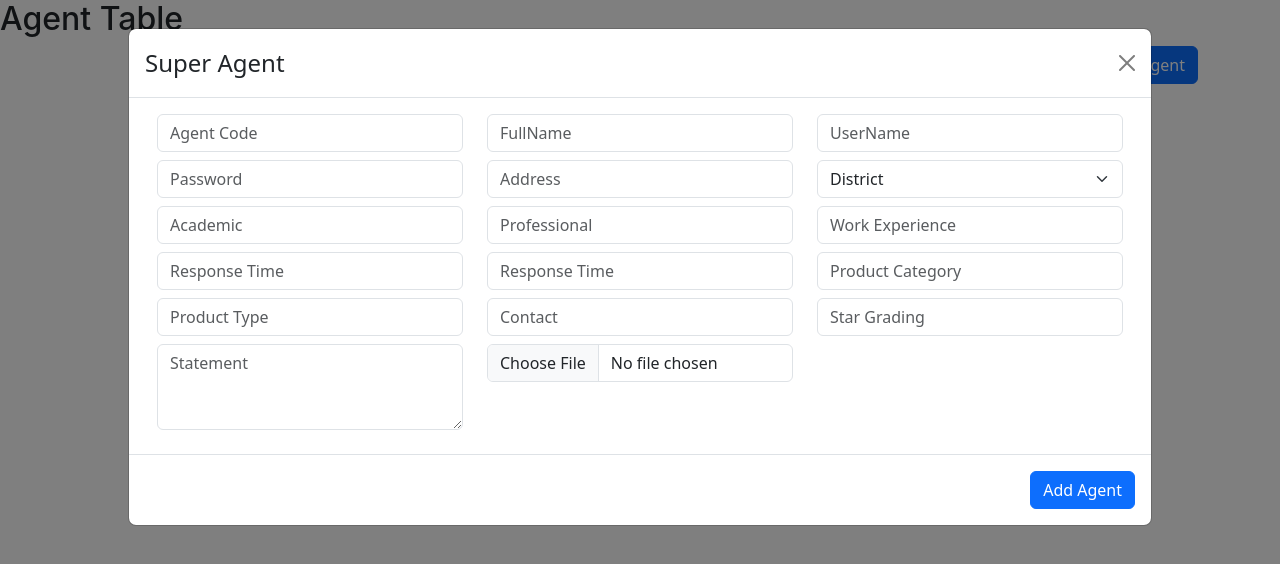
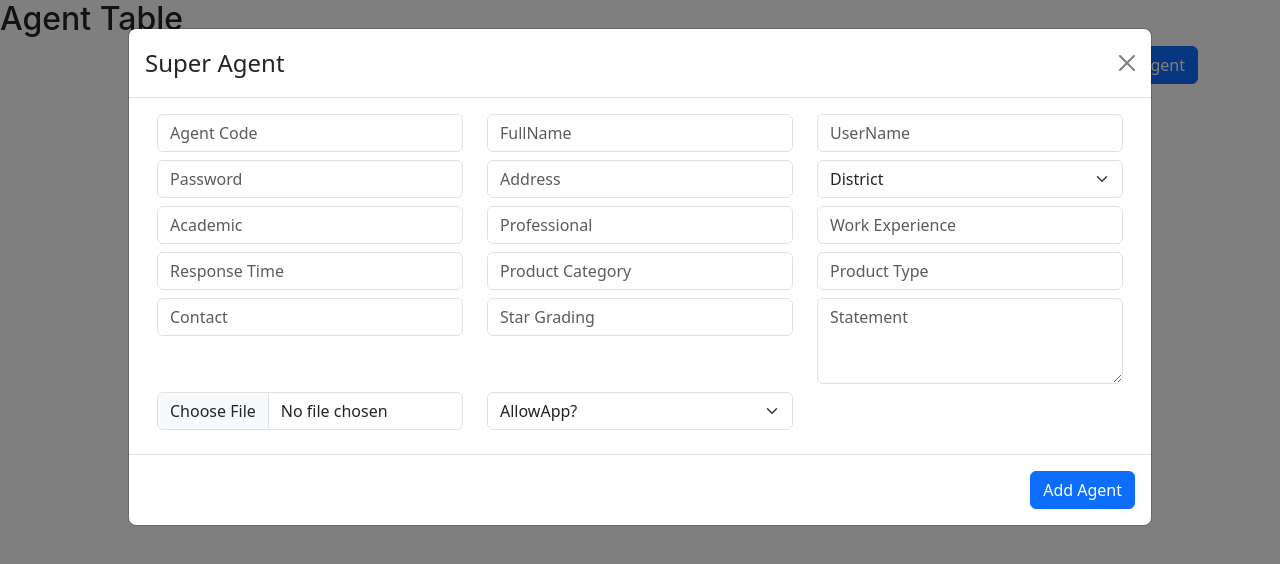
Before and after one commit to rokis-mb/CRUD, a React (Create React App) app: page / in a window 1280 px wide. Both pictures are taken after a click on the button "Create Agent". Shown: the top 564 px of the page. Built offline with nearby package versions, Linux system fonts and the light colour scheme; no server answers.

Commit message:
too many changes

```diff
--- a/package.json
+++ b/package.json
@@ -12,6 +12,7 @@
     "react-data-table-component": "^7.5.3",
     "react-dom": "^18.2.0",
     "react-scripts": "5.0.1",
+    "react-uuid": "^2.0.0",
     "styled-component": "^2.8.0",
     "uikit": "^3.16.24",
     "web-vitals": "^2.1.4"
--- a/src/Components/AgentForm.jsx
+++ /dev/null
@@ -1,61 +0,0 @@
-import Form from 'react-bootstrap/Form';
-import Container from 'react-bootstrap/Container';
-import Row from 'react-bootstrap/Row';
-import Col from 'react-bootstrap/Col';
-import { AgentContext } from '../Context/AgentContextProvider';
-import { useContext, useEffect, useState } from 'react'
-
-
-const AgentForm = () => {
-
-    const { initialValue, setInitialValue } = useContext(AgentContext);
-
-    return (
-        <Form>
-            <Container>
-                <Row >
-                    <Col className='mb-2' md={4}><Form.Control type="text" placeholder="Agent Code" onChange={(e)=>setInitialValue({AgentCode: e.target.value})}/></Col>
-                    <Col className='mb-2' md={4}><Form.Control type="text" placeholder="FullName" onChange={(e)=>setInitialValue({FullName: e.target.value})}/></Col>
-                    <Col className='mb-2' md={4}><Form.Control type="text" placeholder="UserName" onChange={(e)=>setInitialValue({UserName: e.target.value})}/></Col>
-                </Row>
-
-                <Row >
-                    <Col className='mb-2' md={4}><Form.Control type="password" placeholder="Password" onChange={(e)=>setInitialValue({Password: e.target.value})}/></Col>
-                    <Col className='mb-2' md={4}><Form.Control type="text" placeholder="Address" onChange={(e)=>setInitialValue({Address: e.target.value})}/></Col>
-                    <Col className='mb-2' md={4}><Form.Select aria-label="Default select example" onChange={(e)=>setInitialValue({District: e.target.value})}>
-                        <option>District</option>
-                        <option value="Kathmandu">Kathmandu</option>
-                        <option value="Bhaktapur">Bhaktapur</option>
-                        <option value="Lalitpur">Lalitpur</option>
-                    </Form.Select></Col>
-                </Row>
-
-                <Row >
-                    <Col className='mb-2' md={4}><Form.Control type="text" placeholder="Academic" onChange={(e)=>setInitialValue({Academic: e.target.value})}/></Col>
-                    <Col className='mb-2' md={4}><Form.Control type="text" placeholder="Professional" onChange={(e)=>setInitialValue({Professional: e.target.value})}/></Col>
-                    <Col className='mb-2' md={4}><Form.Control type="text" placeholder="Work Experience" onChange={(e)=>setInitialValue({WorkExp: e.target.value})}/></Col>
-                </Row>
-
-                <Row >
-                    <Col className='mb-2' md={4}><Form.Control type="text" placeholder="Response Time" onChange={(e)=>setInitialValue({ResponseTime: e.target.value})}/></Col>
-                    <Col className='mb-2' md={4}><Form.Control type="text" placeholder="Response Time" onChange={(e)=>setInitialValue({ResponseTime: e.target.value})}/></Col>
-                    <Col className='mb-2' md={4}><Form.Control type="text" placeholder="Product Category" onChange={(e)=>setInitialValue({ProductCat: e.target.value})}/></Col>
-                </Row>
-
-                <Row >
-                    <Col className='mb-2' md={4}><Form.Control type="text" placeholder="Product Type" onChange={(e)=>setInitialValue({ProductType: e.target.value})}/></Col>
-                    <Col className='mb-2' md={4}><Form.Control type="number" placeholder="Contact" onChange={(e)=>setInitialValue({Contact: e.target.value})}/></Col>
-                    <Col className='mb-2' md={4}><Form.Control type="text" placeholder="Star Grading" onChange={(e)=>setInitialValue({StarGrading: e.target.value})}/></Col>
-                </Row>
-
-                <Row >
-                    <Col className='mb-2' md={4}><Form.Control as="textarea" rows={3} placeholder="Statement" onChange={(e)=>setInitialValue({Statement: e.target.value})}/></Col>
-                    <Col className='mb-2' md={4}><Form.Control type="file" onChange={(e)=>setInitialValue({Image: e.target.value})}/></Col>
-                </Row>
-
-            </Container>
-        </Form>
-    )
-}
-
-export default AgentForm;
--- a/src/Components/AgentList.jsx
+++ b/src/Components/AgentList.jsx
@@ -2,7 +2,7 @@ import Button from 'react-bootstrap/Button';
 import Container from 'react-bootstrap/Container';
 import Row from 'react-bootstrap/Row';
 import Col from 'react-bootstrap/Col';
-import AgentForm from './AgentForm';
+import CreateAgentForm from './CreateAgentForm';
 import Modal from 'react-bootstrap/Modal';
 import AgentTable from './AgentTable';
 import { AgentContext } from '../Context/AgentContextProvider';
@@ -15,7 +15,7 @@ const AgentList = () => {
 
     // States
     const [show, setShow] = useState(false);
-    const { initialValue } = useContext(AgentContext);
+    const { setAgent } = useContext(AgentContext);
 
 
     const handleClose = () => {
@@ -28,11 +28,11 @@ const AgentList = () => {
 
     function handleAddButton(){
         handleClose();
-        createAgent(initialValue);
+        createAgent(setAgent);
     }
 
     async function createAgent(data) {
-        const res = await fetch("https://testing.esnep.com/happyhomes/api/admin/user", {
+        const res = await fetch("https://testing.esnep.com/happyhomes/api/admin/agent", {
             method: "POST",
             headers: {
                 "Content-Type": "application/json",
@@ -57,7 +57,7 @@ const AgentList = () => {
                     <Modal.Title>Super Agent</Modal.Title>
                 </Modal.Header>
                 <Modal.Body>
-                    <AgentForm />
+                    <CreateAgentForm />
                 </Modal.Body>
                 <Modal.Footer>
                     <Button variant="primary" onClick={handleAddButton}>
--- /dev/null
+++ b/src/Components/CreateAgentForm.jsx
@@ -0,0 +1,65 @@
+import Form from 'react-bootstrap/Form';
+import Container from 'react-bootstrap/Container';
+import Row from 'react-bootstrap/Row';
+import Col from 'react-bootstrap/Col';
+import { AgentContext } from '../Context/AgentContextProvider';
+import { useContext } from 'react'
+
+
+const CreateAgentForm = () => {
+
+    const {setAgent } = useContext(AgentContext);
+
+    return (
+        <Form>
+            <Container>
+                <Row >
+                    <Col className='mb-2' md={4}><Form.Control type="text" placeholder="Agent Code" onChange={(e)=>setAgent({AgentCode: e.target.value})}/></Col>
+                    <Col className='mb-2' md={4}><Form.Control type="text" placeholder="FullName" onChange={(e)=>setAgent({FullName: e.target.value})}/></Col>
+                    <Col className='mb-2' md={4}><Form.Control type="text" placeholder="UserName" onChange={(e)=>setAgent({UserName: e.target.value})}/></Col>
+                </Row>
+
+                <Row >
+                    <Col className='mb-2' md={4}><Form.Control type="password" placeholder="Password" onChange={(e)=>setAgent({Password: e.target.value})}/></Col>
+                    <Col className='mb-2' md={4}><Form.Control type="text" placeholder="Address" onChange={(e)=>setAgent({Address: e.target.value})}/></Col>
+                    <Col className='mb-2' md={4}><Form.Select aria-label="Default select example" onChange={(e)=>setAgent({District: e.target.value})}>
+                        <option>District</option>
+                        <option value="Kathmandu">Kathmandu</option>
+                        <option value="Bhaktapur">Bhaktapur</option>
+                        <option value="Lalitpur">Lalitpur</option>
+                    </Form.Select></Col>
+                </Row>
+
+                <Row >
+                    <Col className='mb-2' md={4}><Form.Control type="text" placeholder="Academic" onChange={(e)=>setAgent({Academic: e.target.value})}/></Col>
+                    <Col className='mb-2' md={4}><Form.Control type="text" placeholder="Professional" onChange={(e)=>setAgent({Professional: e.target.value})}/></Col>
+                    <Col className='mb-2' md={4}><Form.Control type="text" placeholder="Work Experience" onChange={(e)=>setAgent({WorkExp: e.target.value})}/></Col>
+                </Row>
+
+                <Row >
+                    <Col className='mb-2' md={4}><Form.Control type="text" placeholder="Response Time" onChange={(e)=>setAgent({ResponseTime: e.target.value})}/></Col>
+                    <Col className='mb-2' md={4}><Form.Control type="text" placeholder="Product Category" onChange={(e)=>setAgent({ProductCat: e.target.value})}/></Col>
+                    <Col className='mb-2' md={4}><Form.Control type="text" placeholder="Product Type" onChange={(e)=>setAgent({ProductType: e.target.value})}/></Col>
+                </Row>
+
+                <Row >
+                    <Col className='mb-2' md={4}><Form.Control type="number" placeholder="Contact" onChange={(e)=>setAgent({Contact: e.target.value})}/></Col>
+                    <Col className='mb-2' md={4}><Form.Control type="text" placeholder="Star Grading" onChange={(e)=>setAgent({StarGrading: e.target.value})}/></Col>
+                    <Col className='mb-2' md={4}><Form.Control as="textarea" rows={3} placeholder="Statement" onChange={(e)=>setAgent({Statement: e.target.value})}/></Col>
+                </Row>
+
+                <Row >
+                    <Col className='mb-2' md={4}><Form.Control type="file" onChange={(e)=>setAgent({Image: e.target.value})}/></Col>
+                    <Col className='mb-2' md={4}><Form.Select aria-label="Default select example" onChange={(e)=>setAgent({AllowApp: e.target.value})}>
+                        <option>AllowApp?</option>
+                        <option value="Y">Allow</option>
+                        <option value="N">Disallow</option>
+                    </Form.Select></Col>
+                </Row>
+
+            </Container>
+        </Form>
+    )
+}
+
+export default CreateAgentForm;
--- a/src/Components/FormControl.jsx
+++ b/src/Components/EditAgentForm.jsx
@@ -2,10 +2,10 @@ import Form from 'react-bootstrap/Form';
 import Container from 'react-bootstrap/Container';
 import Row from 'react-bootstrap/Row';
 import Col from 'react-bootstrap/Col';
-import {useContext, useState } from 'react';
+import {useContext } from 'react';
 import { AgentContext } from '../Context/AgentContextProvider';
 
-export default function FormControl({ agent }) {
+export default function EditAgentForm({ agent }) {
 
     const {updateAgent, setUpdateAgent} = useContext(AgentContext);
     return (
@@ -13,7 +13,7 @@ export default function FormControl({ agent }) {
             <Container>
                 <Row >
                     <Col className='mb-2' md={4}>
-                        <Form.Control type="text" placeholder="Agent Code" value={agent.FiscallID} onChange={(e)=>setUpdateAgent({...updateAgent, AgentID: e.target.value})}/>
+                        <Form.Control type="text" placeholder="Agent Code" value={agent.AgentCode} onChange={(e)=>setUpdateAgent({...updateAgent, AgentID: e.target.value})}/>
                     </Col>
                     <Col className='mb-2' md={4}>
                         <Form.Control type="text" placeholder="FullName" value={agent.FullName} onChange={(e)=>setUpdateAgent({...updateAgent, FullName: e.target.value})}/>
@@ -28,7 +28,7 @@ export default function FormControl({ agent }) {
                         <Form.Control type="password" placeholder="Password" value={""} />
                     </Col>
                     <Col className='mb-2' md={4}>
-                        <Form.Control type="text" placeholder="Address" value={""} onChange={(e)=>setUpdateAgent({...updateAgent, Address: e.target.value})}/>
+                        <Form.Control type="text" placeholder="Address" value={agent.Address} onChange={(e)=>setUpdateAgent({...updateAgent, Address: e.target.value})}/>
                     </Col>
                     <Col className='mb-2' md={4}>
                         <Form.Select aria-label="Default select example " onChange={(e)=>setUpdateAgent({...updateAgent, District: e.target.value})}>
@@ -42,47 +42,49 @@ export default function FormControl({ agent }) {
 
                 <Row >
                     <Col className='mb-2' md={4}>
-                        <Form.Control type="text" placeholder="Academic" value={""} onChange={(e)=>setUpdateAgent({...updateAgent, Academic: e.target.value})}/>
+                        <Form.Control type="text" placeholder="Academic" value={agent.Academic} onChange={(e)=>setUpdateAgent({...updateAgent, Academic: e.target.value})}/>
                     </Col>
                     <Col className='mb-2' md={4}>
-                        <Form.Control type="text" placeholder="Professional" value={""} onChange={(e)=>setUpdateAgent({...updateAgent, Professional: e.target.value})}/>
+                        <Form.Control type="text" placeholder="Professional" value={agent.Professional} onChange={(e)=>setUpdateAgent({...updateAgent, Professional: e.target.value})}/>
                     </Col>
                     <Col className='mb-2' md={4}>
-                        <Form.Control type="text" placeholder="Work Experience" value={""} onChange={(e)=>setUpdateAgent({...updateAgent, WorkExp: e.target.value})}/>
+                        <Form.Control type="text" placeholder="Work Experience" value={agent.WorkExp} onChange={(e)=>setUpdateAgent({...updateAgent, WorkExp: e.target.value})}/>
                     </Col>
                 </Row>
 
                 <Row >
                     <Col className='mb-2' md={4}>
-                        <Form.Control type="text" placeholder="Response Time" value={""} onChange={(e)=>setUpdateAgent({...updateAgent, ResponseTime: e.target.value})}/>
+                        <Form.Control type="text" placeholder="Response Time" value={agent.ResponseTime} onChange={(e)=>setUpdateAgent({...updateAgent, ResponseTime: e.target.value})}/>
                     </Col>
                     <Col className='mb-2' md={4}>
-                        <Form.Control type="text" placeholder="Response Time" value={""} />
+                        <Form.Control type="text" placeholder="Product Category" value={agent.ProductCat} onChange={(e)=>setUpdateAgent({...updateAgent, ProductCat: e.target.value})}/>
                     </Col>
                     <Col className='mb-2' md={4}>
-                        <Form.Control type="text" placeholder="Product Category" value={""} onChange={(e)=>setUpdateAgent({...updateAgent, ProductCat: e.target.value})}/>
+                        <Form.Control type="text" placeholder="Product Type" value={agent.ProductType} onChange={(e)=>setUpdateAgent({...updateAgent, ProductType: e.target.value})}/>
                     </Col>
                 </Row>
 
                 <Row >
                     <Col className='mb-2' md={4}>
-                        <Form.Control type="text" placeholder="Product Type" value={""} onChange={(e)=>setUpdateAgent({...updateAgent, ProductType: e.target.value})}/>
+                        <Form.Control type="number" placeholder="Contact" value={agent.Contact} onChange={(e)=>setUpdateAgent({...updateAgent, Contact: e.target.value})}/>
                     </Col>
                     <Col className='mb-2' md={4}>
-                        <Form.Control type="number" placeholder="Contact" value={""} onChange={(e)=>setUpdateAgent({...updateAgent, Contact: e.target.value})}/>
+                        <Form.Control type="text" placeholder="Star Grading" value={agent.StarGrading} onChange={(e)=>setUpdateAgent({...updateAgent, StarGrading: e.target.value})}/>
                     </Col>
                     <Col className='mb-2' md={4}>
-                        <Form.Control type="text" placeholder="Star Grading" value={""} onChange={(e)=>setUpdateAgent({...updateAgent, StarGrading: e.target.value})}/>
+                        <Form.Control as="textarea" rows={3} placeholder="Statement" value={agent.Statement} onChange={(e)=>setUpdateAgent({...updateAgent, Statement: e.target.value})}/>
                     </Col>
                 </Row>
 
                 <Row >
                     <Col className='mb-2' md={4}>
-                        <Form.Control as="textarea" rows={3} placeholder="Statement" value={""} onChange={(e)=>setUpdateAgent({...updateAgent, Statement: e.target.value})}/>
+                        <Form.Control type="file" onChange={(e)=>setUpdateAgent({...updateAgent, Image: e.target.value})}/>
                     </Col>
-                    <Col className='mb-2' md={4}>
-                        <Form.Control type="file" value={""} onChange={(e)=>setUpdateAgent({...updateAgent, Image: e.target.value})}/>
-                    </Col>
+                    <Col className='mb-2' md={4}><Form.Select aria-label="Default select example" onChange={(e)=>setUpdateAgent({AllowApp: e.target.value})}>
+                        <option>AllowApp?</option>
+                        <option value="Y">Allow</option>
+                        <option value="N">Disallow</option>
+                    </Form.Select></Col>
                 </Row>
 
             </Container>
--- a/src/Context/AgentContextProvider.jsx
+++ b/src/Context/AgentContextProvider.jsx
@@ -4,22 +4,19 @@ export const AgentContext = createContext()
 
 const AgentContextProvider = (props) => {
 
-    const [allow, setAllow] = useState(false)
-    const [verify, setVerify] = useState(true)
-
-    const [initialValue, setInitialValue] = useState({
+    const [agent, setAgent] = useState({
 
         AuthCode: "r1d3r",
         Flag: "i",
-        UserID: 0,
+        UserID: "1",
         AgentCode: "",
         FullName: "",
         UserName: "",
         Password: "",
         Image: "",
         Address: "",
-        District: 0,
-        StarGrading: 0,
+        District: "",
+        StarGrading: "",
         Academic: "",
         Professional: "",
         WorkExp: "",
@@ -27,15 +24,14 @@ const AgentContextProvider = (props) => {
         ProductCat: "",
         ProductType: "",
         Statement: "",
-        Contact: 0,
-        AllowApp: "",
-
+        Contact: "",
+        AllowApp: ""
     })
 
     const [updateAgent, setUpdateAgent] = useState({
         AuthCode: "r1d3r",
         Flag: "U",
-        UserID: "",
+        UserID: "1",
         AgentID: "",
         FullName: "",
         Image: "",
@@ -49,15 +45,11 @@ const AgentContextProvider = (props) => {
         ProductCat: "",
         ProductType: "",
         Statement: "",
-        Contact: "",
+        Contact: ""
     });
 
-    const [formValue, setFormValue] = useState(initialValue)
-    const [AgentList, setAgentlist] = useState([])
-
-
     const contextValue = {
-        allow, setAllow, verify, setVerify, initialValue,setInitialValue, updateAgent, setUpdateAgent
+        agent, setAgent, updateAgent, setUpdateAgent,
     };
     return (
         <AgentContext.Provider value={contextValue}>
```
Also changed, not shown: src/Components/AgentTable.jsx (+29 -40 lines), 1 other file (tests, documents, lock files or other folders).
